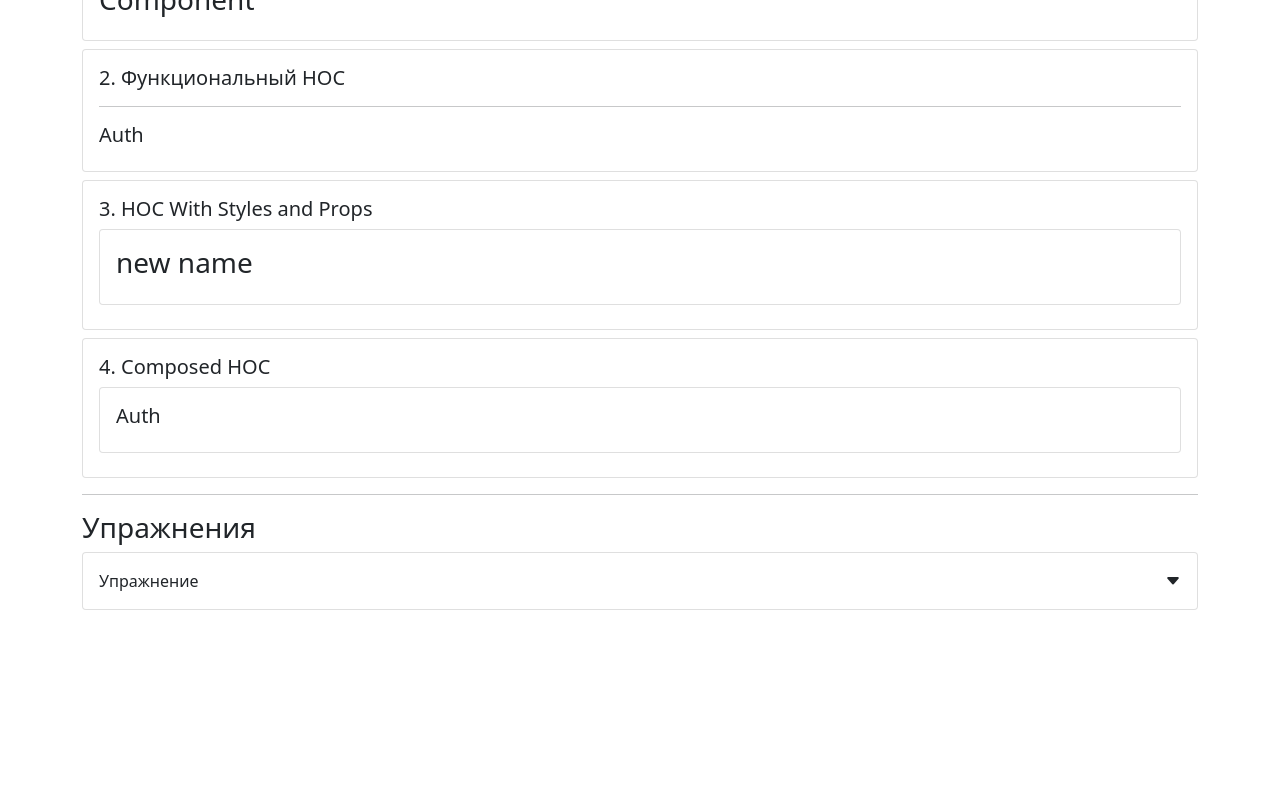
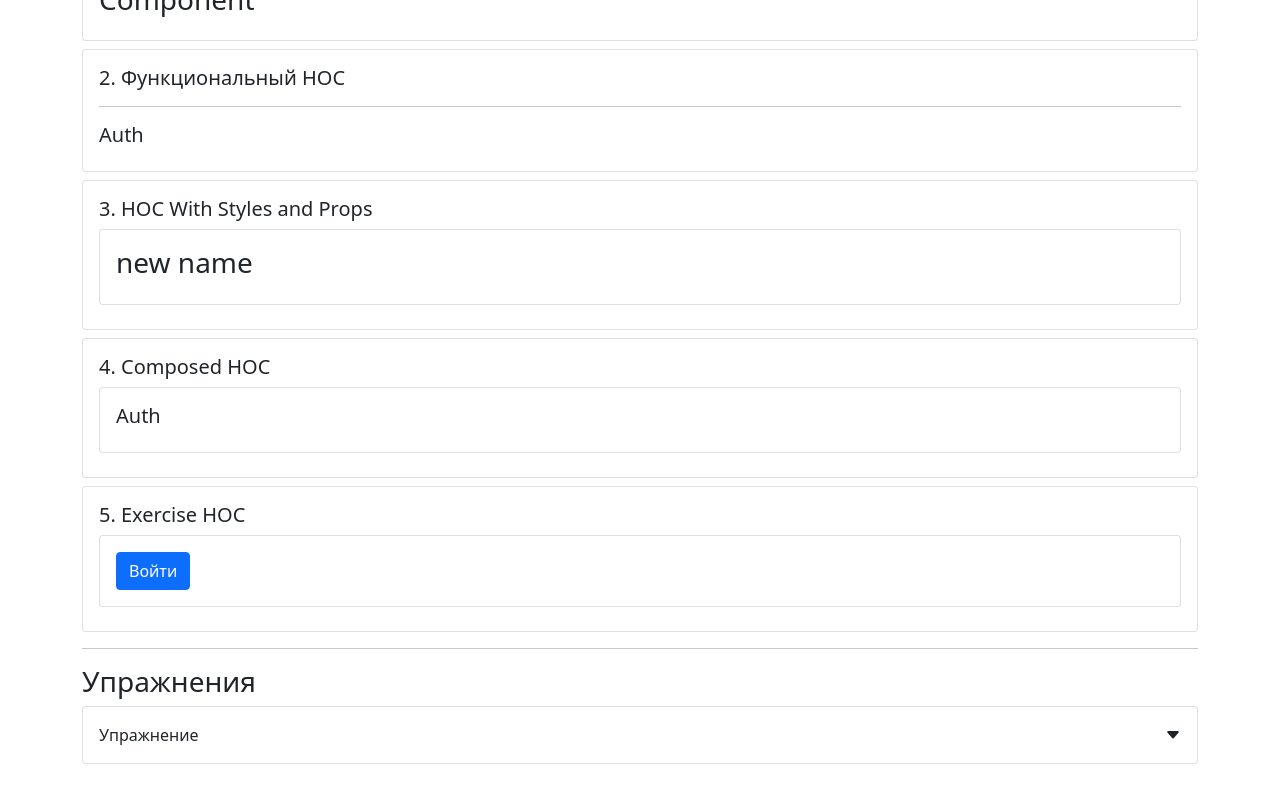
Before and after one commit to ArtemiuszKuzniecow/start-hooks, a React (Create React App) app: page /hoc in a window 1280 px wide. Shown: the part 426-1226 px from the top of the page. Before the commit the page ends 1104 px from the top, so only its background shows below. Built offline with nearby package versions, Linux system fonts and the light colour scheme.

Commit message:
started HOC task

```diff
--- a/src/app/components/examples/hoc/hocExample.jsx
+++ b/src/app/components/examples/hoc/hocExample.jsx
@@ -6,11 +6,14 @@ import SmallTitle from "../../common/typografy/smallTitle";
 import Divider from "../../common/divider";
 import withLogin from "./withLogin";
 import withPropsStyles from "./withPropsStyles";
+import withFunctions from "../../exercises/hocComponents/withFunctions";
+import SimpleComponent from "../../exercises/hocComponents/simpleComponent";
 
 const HOCExample = () => {
     const ComponentWithAuth = withLogin(Component);
     const ComponentWithPropsStyles = withPropsStyles(Component);
     const NewComponent = withPropsStyles(ComponentWithAuth);
+    const ComponentWithHoc = withFunctions(SimpleComponent);
     return (
         <>
             <CardWrapper>
@@ -31,6 +34,10 @@ const HOCExample = () => {
                 <SmallTitle>4. Composed HOC</SmallTitle>
                 <NewComponent />
             </CardWrapper>
+            <CardWrapper>
+                <SmallTitle>5. Exercise HOC</SmallTitle>
+                <ComponentWithHoc />
+            </CardWrapper>
         </>
     );
 };
--- /dev/null
+++ b/src/app/components/exercises/hocComponents/simpleComponent.jsx
@@ -0,0 +1,29 @@
+import React, { useState, useEffect } from "react";
+import PropTypes from "prop-types";
+
+const SimpleComponent = ({ onLogin, onLogOut, isAuth }) => {
+    const [func, setFunc] = useState(() => onLogin());
+    const [content, setContent] = useState("Войти");
+    useEffect(() => {
+        if (isAuth) {
+            setFunc(() => onLogOut());
+            setContent("Выйти из системы");
+        } else {
+            setFunc(() => onLogin());
+            setContent("Войти");
+        }
+    }, [isAuth]);
+    return (
+        <button className="btn btn-primary" onClick={func}>
+            {content}
+        </button>
+    );
+};
+
+SimpleComponent.propTypes = {
+    onLogin: PropTypes.func,
+    onLogOut: PropTypes.func,
+    isAuth: PropTypes.bool
+};
+
+export default SimpleComponent;
--- /dev/null
+++ b/src/app/components/exercises/hocComponents/withFunctions.jsx
@@ -0,0 +1,25 @@
+import React from "react";
+import CardWrapper from "../../common/Card";
+
+const withFunctions = (Component) => (props) => {
+    const isAuth = window.localStorage.getItem("token")?.length > 0;
+
+    const handleLogin = () => {
+        window.localStorage.setItem("token", "token");
+    };
+    const handleLogOut = () => {
+        window.localStorage.removeItem("token");
+    };
+    return (
+        <CardWrapper>
+            <Component
+                {...props}
+                onLogin={() => handleLogin()}
+                onLogOut={() => handleLogOut()}
+                isAuth={isAuth}
+            />
+        </CardWrapper>
+    );
+};
+
+export default withFunctions;
```
